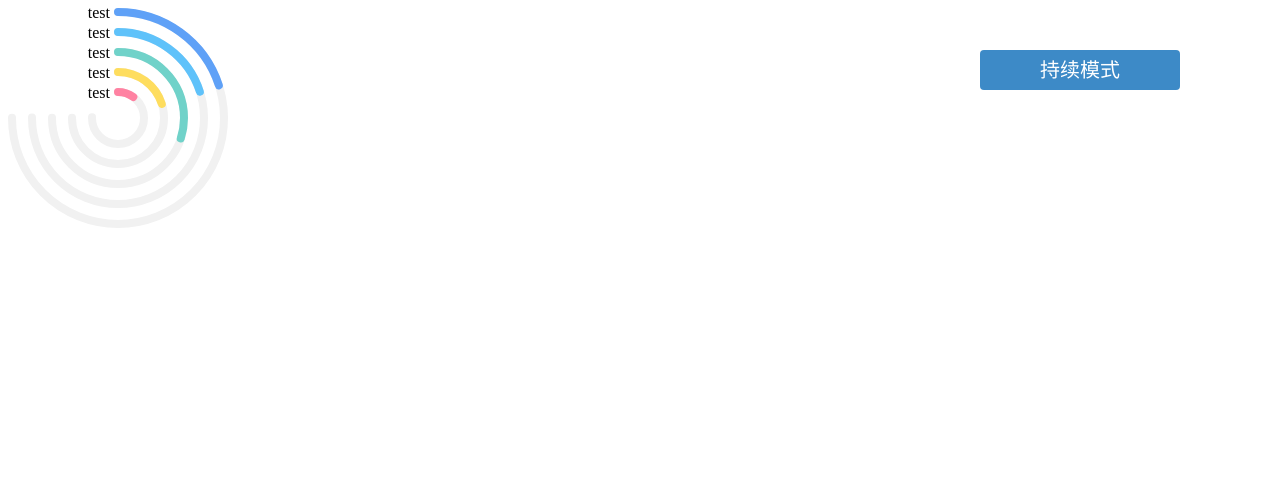
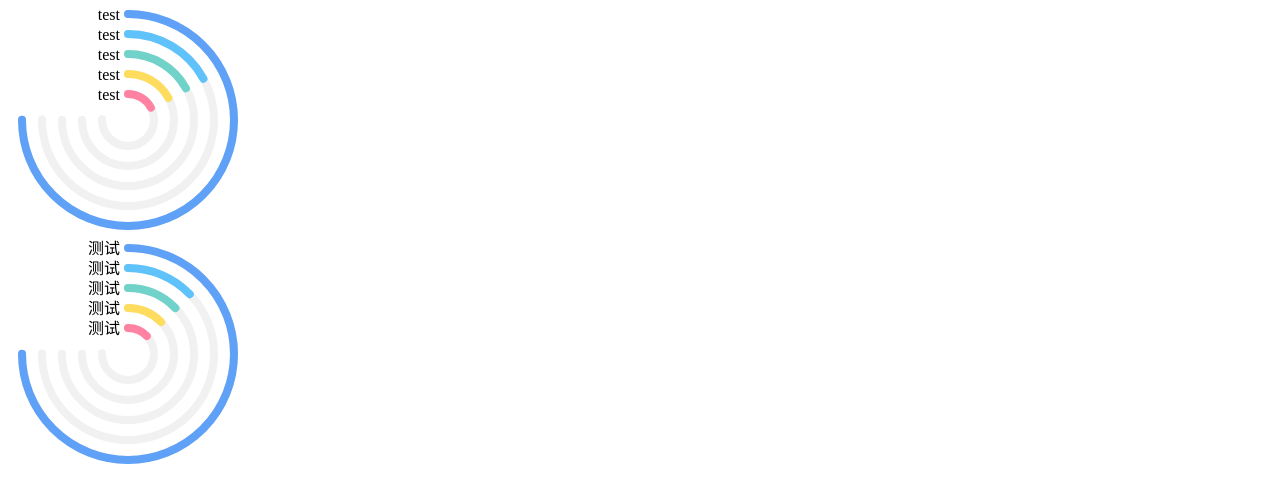
Before and after one commit to Ari-ZH/vue-Multicyclic-progress-percentage, a Vue app: page / in a window 1280 px wide. Shown: the top 502 px of the page. Built offline with nearby package versions, Linux system fonts and the light colour scheme.

Commit message:
抽取封装参数，暂未封装成组件

```diff
--- a/src/App.vue
+++ b/src/App.vue
@@ -16,21 +16,21 @@
   background-color: #3d8ac7;
   z-index: 2;
 }
-.circleSmiall{
+.circleSmiall {
   position: absolute;
-  &:nth-of-type(1){
+  &:nth-of-type(1) {
     top: 80px;
     left: 80px;
   }
-  &:nth-of-type(2){
+  &:nth-of-type(2) {
     top: 60px;
     left: 60px;
   }
-  &:nth-of-type(3){
+  &:nth-of-type(3) {
     top: 40px;
     left: 40px;
   }
-  &:nth-of-type(4){
+  &:nth-of-type(4) {
     top: 20px;
     left: 20px;
   }
@@ -38,6 +38,7 @@
 .p-test {
   position: relative;
   background-color: white;
+  margin: 10px;
   .btn {
     margin: 30px auto 0;
     width: 200px;
@@ -50,11 +51,11 @@
     border-radius: 4px;
     background-color: #3d8ac7;
   }
-  p{
+  p {
     padding: 0;
     margin: 0;
   }
-  .circleTitleBox{
+  .circleTitleBox {
     width: 112px;
     height: 100px;
     position: absolute;
@@ -67,147 +68,125 @@
     box-sizing: border-box;
   }
 }
-
 </style>
 <template>
   <section>
-    <section class="p-switch btn" @click="isDurationModel = !isDurationModel">
+    <!-- <section class="p-switch btn" @click="isDurationModel = !isDurationModel">
       {{ isDurationModel ? '动画模式' : '持续模式' }}
-    </section>
-    <section class="p-test" v-if="!isDurationModel">
+    </section> -->
+    <section class="p-test">
       <circle-progress
-        id = "circle1"
-        v-if="isShow"
+        id="circle1"
         class="circleSmiall"
         :isAnimation="true"
         :isRound="true"
-        :width="60"
-        :radius="8"
-        :progress="'10'"
-        :barColor="'#FF82A2'"
+        :width="width - 4 * (2 * ringSpacing)"
+        :radius="radius"
+        :progress="progressPro[0]"
+        :barColor="barColors[0]"
         :duration="duration"
         :delay="delay"
         :timeFunction="timeFunction"
         :backgroundColor="backgroundColor"
       ></circle-progress>
       <circle-progress
-        id = "circle2"
-        v-if="isShow"
+        id="circle2"
         ref="$circle"
         class="circleSmiall"
         :isAnimation="true"
         :isRound="true"
-        :width="100"
-        :radius="8"
-        :progress="'20'"
-        :barColor="'#FEDD5E'"
+        :width="width - 3 * (2 * ringSpacing)"
+        :radius="radius"
+        :progress="progressPro[1]"
+        :barColor="barColors[1]"
         :duration="duration"
         :delay="delay"
         :timeFunction="timeFunction"
         :backgroundColor="backgroundColor"
       ></circle-progress>
       <circle-progress
-        id='circle3'
+        id="circle3"
         class="circleSmiall"
         :isAnimation="true"
         :isRound="true"
-        :width="140"
-        :radius="8"
-        :progress="'30'"
-        :barColor="'#70D2C9'"
+        :width="width - 2 * (2 * ringSpacing)"
+        :radius="radius"
+        :progress="progressPro[2]"
+        :barColor="barColors[2]"
         :duration="duration"
         :delay="delay"
         :timeFunction="timeFunction"
         :backgroundColor="backgroundColor"
       ></circle-progress>
       <circle-progress
-        id='circle4'
+        id="circle4"
         class="circleSmiall"
         :isAnimation="true"
         :isRound="true"
-        :width="180"
-        :radius="8"
-        :progress="'20'"
-        :barColor="'#5FC2FA'"
+        :width="width - 1 * (2 * ringSpacing)"
+        :radius="radius"
+        :progress="progressPro[3]"
+        :barColor="barColors[3]"
         :duration="duration"
         :delay="delay"
         :timeFunction="timeFunction"
         :backgroundColor="backgroundColor"
       ></circle-progress>
       <circle-progress
-        id='circle5'
+        id="circle5"
         class="circlebig"
         :isAnimation="true"
         :isRound="true"
-        :width="220"
-        :radius="8"
-        :progress="'20'"
-        :barColor="'#5FA1F7'"
+        :width="width"
+        :radius="radius"
+        :progress="progressPro[4]"
+        :barColor="barColors[4]"
         :duration="duration"
         :delay="delay"
         :timeFunction="timeFunction"
         :backgroundColor="backgroundColor"
       ></circle-progress>
-      <div class="circleTitleBox" style=""><p>test</p><p>test</p><p>test</p><p>test</p><p>test</p></div>
+      <div class="circleTitleBox" style="">
+        <p>test</p>
+        <p>test</p>
+        <p>test</p>
+        <p>test</p>
+        <p>test</p>
+      </div>
     </section>
-    <section class="p-test p-duration-model" v-else>
+    <!-- :class="n == option.ringNum ? 'circleBig' : 'circleSmiall'" -->
+    <section class="p-test">
       <circle-progress
-        v-if="isShow"
-        ref="$circle"
-        class="progress"
-        key="duration-model"
-        :isAnimation="false"
+        v-for="n in option.ringNum"
+        :id="'circle1' + n"
+        :isAnimation="true"
         :isRound="true"
-        :width="width"
-        :radius="radius"
-        :progress="(currentTime / durationTime) * 100"
-        :barColor="barColor"
-        :duration="duration"
-        :delay="delay"
-        :timeFunction="timeFunction"
-        :backgroundColor="backgroundColor"
+        :width="option.width - (option.ringNum - n) * (2 * option.ringSpacing)"
+        :radius="option.radius"
+        :progress="option.progressPro[n - 1] * 0.75"
+        :barColor="option.barColors[n - 1]"
+        :duration="option.duration"
+        :timeFunction="option.timeFunction"
+        :backgroundColor="option.backgroundColor"
+        :style="
+          n == option.ringNum
+            ? 'position:relative;'
+            : 'position:absolute;top:' +
+              (option.ringNum - n) * option.ringSpacing +
+              'px;left:' +
+              (option.ringNum - n) * option.ringSpacing +
+              'px;'
+        "
       ></circle-progress>
-
-      <ul>
-        <li>
-          <label for="width">圆宽（px）:</label>
-          <input v-model="width" type="number" placeholder="例如：140" />
-        </li>
-        <li>
-          <label for="radius">进度条宽度（px）:</label>
-          <input v-model="radius" type="number" placeholder="例如：12" />
-        </li>
-        <li>
-          <label for="barColor">进度条颜色:</label>
-          <input v-model="barColor" type="text" placeholder="例如：#f5a623" />
-        </li>
-        <li>
-          <label for="backgroundColor">背景颜色:</label>
-          <input v-model="backgroundColor" type="text" placeholder="例如：#FFE8CC" />
-        </li>
-        <li>
-          <label for="duration">总时长（s）:</label>
-          <input v-model="durationTime" type="number" placeholder="例如：1000" />
-        </li>
-        <li>
-          <label for="duration">当前时长（s）:</label>
-          <input
-            v-model="currentTime.toFixed(2)"
-            type="number"
-            style="color: #aaaaaa;border-color: #aaaaaa"
-            disabled
-            placeholder="例如：1000"
-          />
-        </li>
-        <li>
-          <div class="btn" @click="startTime">{{ currentTime > 0 ? '重新计时' : '开始计时' }}</div>
-        </li>
-      </ul>
+      <div class="circleTitleBox" style="">
+        <p v-for="item in option.titles">{{ item }}</p>
+      </div>
     </section>
   </section>
 </template>
 <script>
-import CircleProgress from './components/circle-progress';
+import CircleProgress from "./components/circle-progress";
+import CircleCollection from "./components/circleCollection";
 
 export default {
   components: {
@@ -217,17 +196,46 @@ export default {
     return {
       isDurationModel: false, // 是否打开持续缓动模式
       isShow: true,
-      width: 200,
-      radius: 20,
       progress: 70,
-      duration: 1000,
       delay: 20,
-      barColor: '#F2AE57',
-      backgroundColor: '#F1F1F1',
-      timeFunction: 'cubic-bezier(0.99, 0.01, 0.22, 0.94)',
+      barColor: "#F2AE57",
       intervalTimer: null, // 持续模式，循环计时器
       currentTime: 0, // 当前时间
-      durationTime: 60 // 持续模式总时长
+      durationTime: 60, // 持续模式总时长
+      radius: 8,
+      ringSpacing: 20, // 环间距
+      ringNum: 5, //环的个数
+      width: 220,
+      // 最大环宽度  直径
+      radius: 8,
+      //  环宽
+      progressPro: [17, 17, 17, 17, 75],
+      // 各个环百分比
+      barColors: ["#FF82A2", "#FEDD5E", "#70D2C9", "#5FC2FA", "#5FA1F7"],
+      // 各个颜色
+      duration: 500,
+      // 动画时长
+      titles: ["测试", "测试", "测试", "测试", "测试"],
+      backgroundColor: "#F1F1F1",
+      timeFunction: "cubic-bezier(0.99, 0.01, 0.22, 0.94)",
+
+      option: {
+        ringSpacing: 20, // 环间距
+        ringNum: 5, //环的个数
+        width: 220,
+        // 最大环宽度  直径
+        radius: 8,
+        //  环宽
+        progressPro: [17, 17, 17, 17, 100],
+        // 各个环百分比
+        barColors: ["#FF82A2", "#FEDD5E", "#70D2C9", "#5FC2FA", "#5FA1F7"],
+        // 各个颜色
+        duration: 500,
+        // 动画时长
+        titles: ["测试", "测试", "测试", "测试", "测试"],
+        backgroundColor: "#F1F1F1",
+        timeFunction: "cubic-bezier(0.99, 0.01, 0.22, 0.94)"
+      }
     };
   },
 
--- a/src/components/circle-progress.vue
+++ b/src/components/circle-progress.vue
@@ -67,7 +67,7 @@ export default {
     delay: {
       // 延迟多久执行
       type: [String, Number],
-      default: 200
+      default: 50
     },
     timeFunction: {
       // 动画缓动函数
--- /dev/null
+++ b/src/components/circleCollection.vue
@@ -0,0 +1,86 @@
+<style scoped lang="scss">
+.p-test {
+ position: relative;
+ background-color: white;
+ margin: 10px;
+ p{
+	 margin: 0;
+	 padding: 0;
+ }
+}
+</style>
+<template>
+  <section class="p-test">
+    <circle-progress
+      v-for="n in option.ringNum"
+      :id="'circle1' + n"
+      :isAnimation="true"
+      :isRound="true"
+      :width="option.width - (option.ringNum - n) * (2 * option.ringSpacing)"
+      :radius="option.radius"
+      :progress="option.progressPro[n - 1] * 0.75"
+      :barColor="option.barColors[n - 1]"
+      :duration="option.duration"
+      :timeFunction="option.timeFunction"
+      :backgroundColor="option.backgroundColor"
+      :style="
+        n == option.ringNum
+          ? 'position:relative;'
+          : 'position:absolute;top:' +
+            (option.ringNum - n) * option.ringSpacing +
+            'px;left:' +
+            (option.ringNum - n) * option.ringSpacing +
+            'px;'
+      "
+    ></circle-progress>
+    <div class="circleTitleBox" style="">
+      <p v-for="item in option.titles">{{ item }}</p>
+    </div>
+  </section>
+</template>
+<script>
+import CircleProgress from "./circle-progress";
+export default {
+  components: {
+    CircleProgress
+  },
+  props: {
+    width: {
+      type: [Number, String],
+      default: 250
+    }, // 圆的大小
+    radius: {
+      type: [Number, String],
+      default: 8
+    }, // 进度条厚度
+    progress: [Number, String], // 进度条百分比
+    barColor: String, // 进度条颜色
+    backgroundColor: String, // 背景颜色
+    isAnimation: {
+      // 是否是动画效果
+      type: Boolean,
+      default: true
+    },
+    isRound: {
+      // 是否是圆形画笔
+      type: Boolean,
+      default: true
+    },
+    id: {
+      // 组件的id，多组件共存时使用
+      type: [String, Number],
+      default: 1
+    },
+    duration: {
+      // 整个动画时长
+      type: [String, Number],
+      default: 1000
+    },
+    delay: {
+      // 延迟多久执行
+      type: [String, Number],
+      default: 200
+    }
+  }
+};
+</script>
```
